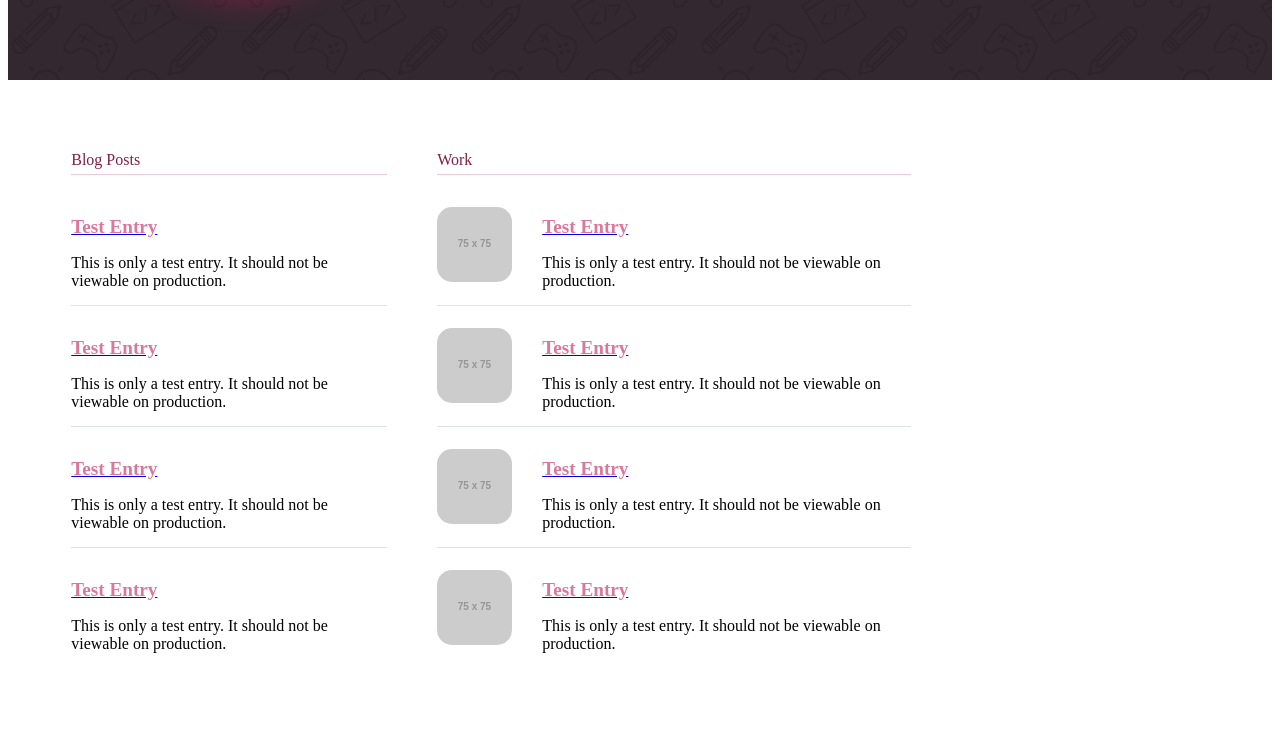
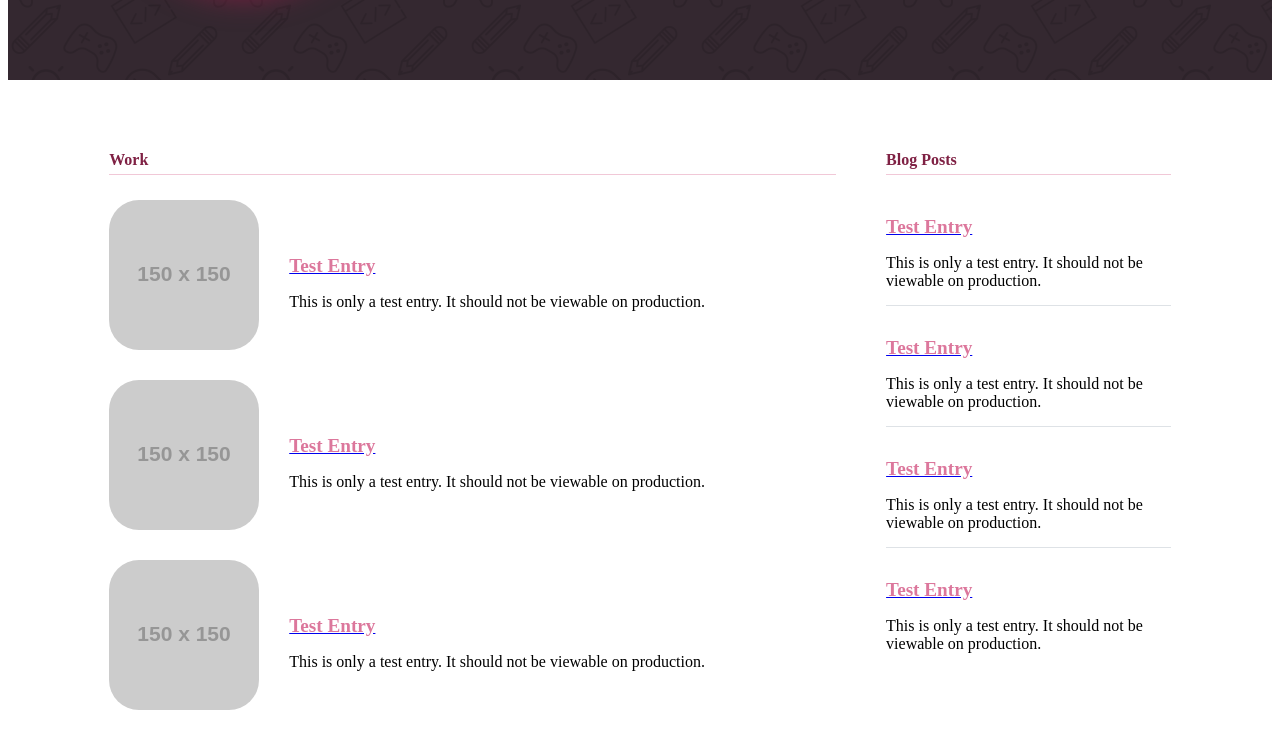
Before and after one commit to AlahmadiQ8/Gatsby-Site, a Gatsby site: page / in a window 1280 px wide. Shown: the part 379-1112 px from the top of the page. Before the commit the page ends 1055 px from the top, so only its background shows below. Built offline with nearby package versions, Linux system fonts and the light colour scheme; Gatsby itself is replaced by a stand-in of ours; placeholder pictures from the web are drawn by us.

Commit message:
Addressed Kelly's comments and focus on Projects

```diff
--- a/src/components/PageIndex/ProjectEntry.jsx
+++ b/src/components/PageIndex/ProjectEntry.jsx
@@ -1,12 +1,17 @@
 import React from 'react';
 import Link from 'gatsby-link';
+import cx from 'classnames';
 
 import Flex from '../Flex';
 
 const ProjectEntry = ({ title, desc, imgURl, alt }) => {
   const img = <img className="entry__img" src={imgURl} alt={alt} />;
+  const className = cx(
+    'entry',
+    { 'entry--border-bottom': !imgURl }
+  );
   return (
-    <div className="entry">
+    <div className={className}>
       <Flex valign="center">
         {imgURl ? img : null}
         <div>
--- a/src/components/PageIndex/index.js
+++ b/src/components/PageIndex/index.js
@@ -12,8 +12,16 @@ const PageIndex = () => {
   return (
     <div className="page-index">
       <Container>
-        <Flex halign="space-between ">
-          <Flex className="page-index__first-section page-index__flex">
+        <Flex halign="center">
+          <Flex className="page-index__flex">
+            <div className="page-index__col">
+              <h1 className="page-index__h1">Work</h1>
+              <div>
+                <ProjectEntry imgURl="http://via.placeholder.com/150x150" />
+                <ProjectEntry imgURl="http://via.placeholder.com/150x150" />
+                <ProjectEntry imgURl="http://via.placeholder.com/150x150" />
+              </div>
+            </div>
             <div className="page-index__col">
               <h1 className="page-index__h1">Blog Posts</h1>
               <div>
@@ -23,19 +31,7 @@ const PageIndex = () => {
                 <ProjectEntry />
               </div>
             </div>
-            <div className="page-index__col">
-              <h1 className="page-index__h1">Work</h1>
-              <div>
-                <ProjectEntry imgURl="http://via.placeholder.com/75x75" />
-                <ProjectEntry imgURl="http://via.placeholder.com/75x75" />
-                <ProjectEntry imgURl="http://via.placeholder.com/75x75" />
-                <ProjectEntry imgURl="http://via.placeholder.com/75x75" />
-              </div>
-            </div>
           </Flex>
-          {/* <div>
-            <h1>CUTE</h1>
-          </div> */}
         </Flex>
       </Container>
     </div>
--- a/src/components/PageIndex/index.scss
+++ b/src/components/PageIndex/index.scss
@@ -3,17 +3,15 @@
 
 $gutter:   25px;
 
-// two thirds of xl width
-$first-section-width: map-get($grid-breakpoints, xl) * .7;
+$width: map-get($grid-breakpoints, xl);
 
-// first sectoin col widths
-$col-width-1: $first-section-width * 0.4;
-$col-width-2: $first-section-width - $col-width-1;
+$col-width-1: $width * 0.35;
+$col-width-2: $width - $col-width-1;
 
 .page-index__h1 {
   color: map-get($colors, brand);
   font-size: 1rem;
-  font-weight: 300;
+  font-weight: 700;
   margin-bottom: 10px;
   padding-bottom: 5px;
   border-bottom: 1px solid map-get($colors, brandLighter);
@@ -41,24 +39,23 @@ $col-width-2: $first-section-width - $col-width-1;
     margin-bottom: 20px;
     @include media-breakpoint-up(md) {
       margin-bottom: 0;
-      width: $col-width-1;
+      max-width: $col-width-2;
     }
   }
   &:last-of-type {
     margin-right: 0;
     @include media-breakpoint-up(md) {
-      width: $col-width-2;
+      max-width: $col-width-1;
     }
   }
-}
-
-.page-index__first-section {
-  width: $first-section-width;
 }
 
 .entry {
   padding-top: 15px;
   padding-bottom: 15px;
+}
+
+.entry--border-bottom {
   border-bottom: 1px solid map-get($grays, "300");
   &:last-of-type {
     border-bottom: none;
@@ -66,7 +63,7 @@ $col-width-2: $first-section-width - $col-width-1;
 }
 
 .entry__h2 {
-  font-size: 1.2rem;
+  font-size: 1rem;
   margin-bottom: .1rem;
   color: map-get($colors, brandLight);
   transition: color .25s ease-out;
@@ -75,10 +72,17 @@ $col-width-2: $first-section-width - $col-width-1;
     text-decoration: none;
     color: map-get($colors, brand);
   }
+  @include media-breakpoint-up(md) {
+    font-size: 1.2rem;
+  }
 }
 
 .entry__p {
   margin-bottom: 0;
+  font-size: .9rem;
+  @include media-breakpoint-up(md) {
+    font-size: 1rem;
+  }
 }
 
 .entry__img {
```
